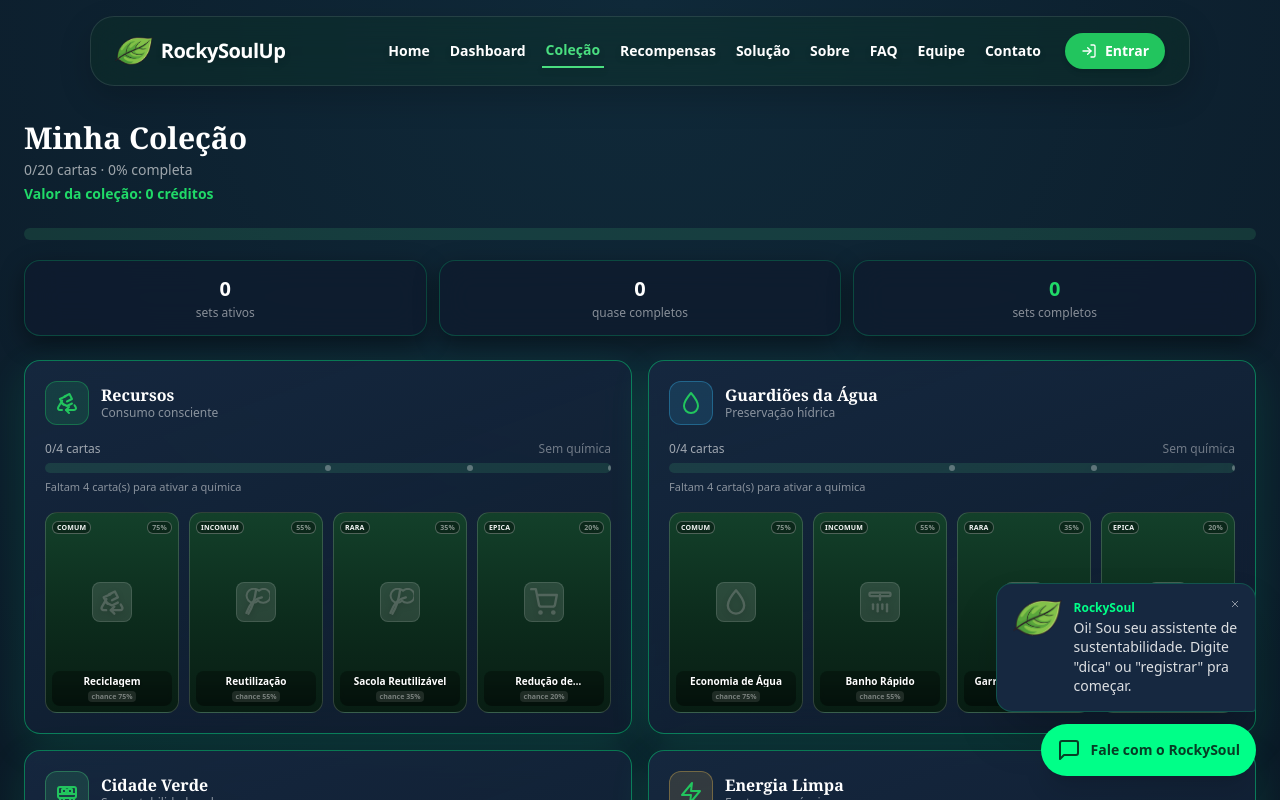
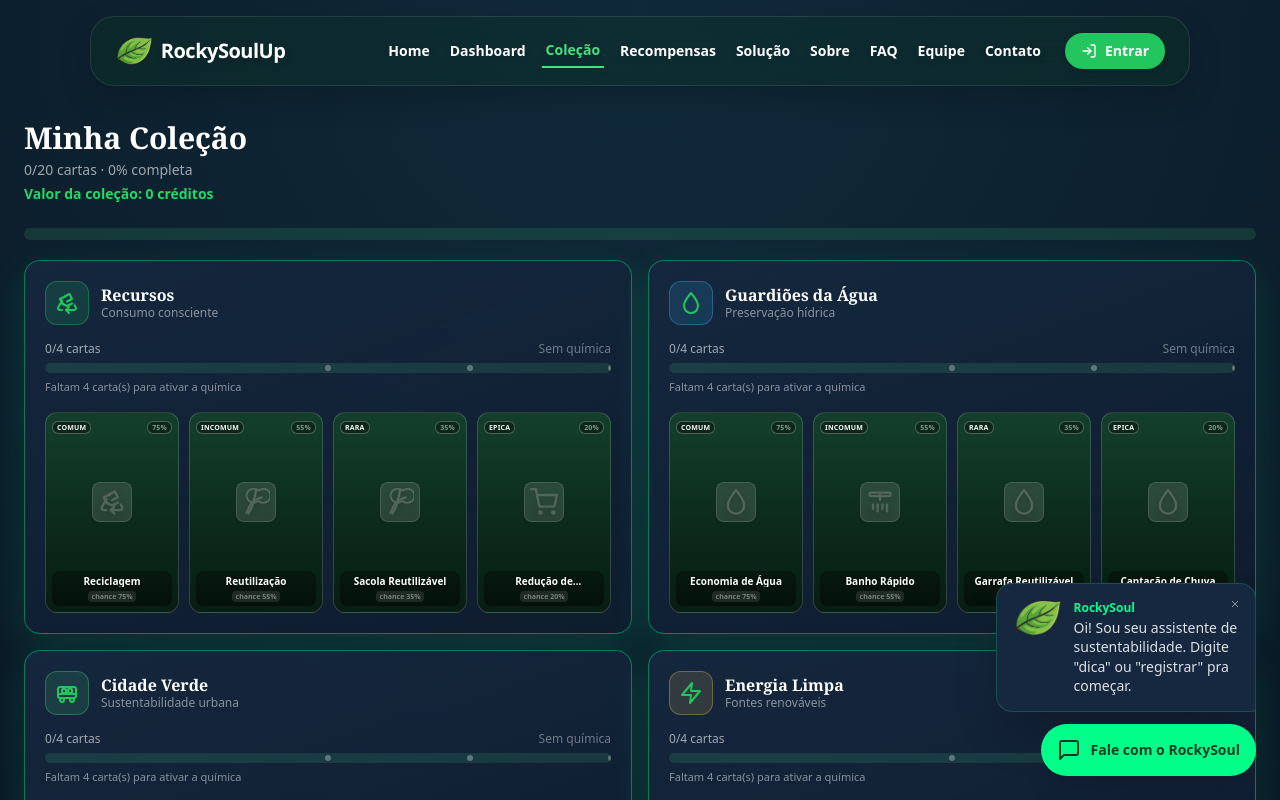
Before and after one commit to igorodriguesd/rockysoul-react, a React (Vite) app: page /colecao in a window 1280 px wide. Shown: the top 800 px of the page. Built offline with nearby package versions, Linux system fonts and the light colour scheme; the HTML template or start-up script is replaced by a standard one.

Commit message:
feat: Atualizando as cartas na página coleção.

```diff
--- a/src/pages/Colecao.tsx
+++ b/src/pages/Colecao.tsx
@@ -15,10 +15,6 @@ export function Colecao() {
   const valorTotal = getValorTotal();
   const foils = colecao.cartasFoil ?? [];
   const fragmentos = colecao.fragmentos ?? { comum: 0, incomum: 0, rara: 0, epica: 0, lendaria: 0 };
-
-  const setsCompletos = SETS_CARTAS.filter(s => (colecao.sets[s.id]?.level ?? 0) === 3).length;
-  const setsAtivos = SETS_CARTAS.filter(s => (colecao.sets[s.id]?.level ?? 0) >= 1).length;
-  const quaseCompletos = SETS_CARTAS.filter(s => (colecao.sets[s.id]?.cartas.length ?? 0) === 3).length;
 
   const faltando = CARTAS
     .filter(c => !colecao.cartasObtidas.includes(c.id))
@@ -44,21 +40,6 @@ export function Colecao() {
             background: 'linear-gradient(90deg, #20d968, #4ade80)',
           }}
         />
-      </div>
-
-      <div className="grid grid-cols-3 gap-3 mb-6">
-        <div className="glass-side rounded-2xl py-3.5 text-center">
-          <p className="text-white text-xl font-bold">{setsAtivos}</p>
-          <p className="text-white/50 text-xs mt-0.5">sets ativos</p>
-        </div>
-        <div className="glass-side rounded-2xl py-3.5 text-center">
-          <p className="text-white text-xl font-bold">{quaseCompletos}</p>
-          <p className="text-white/50 text-xs mt-0.5">quase completos</p>
-        </div>
-        <div className="glass-side rounded-2xl py-3.5 text-center">
-          <p className="text-[#20d968] text-xl font-bold">{setsCompletos}</p>
-          <p className="text-white/50 text-xs mt-0.5">sets completos</p>
-        </div>
       </div>
 
       <div className="grid grid-cols-1 lg:grid-cols-2 gap-4 mb-6">
```
